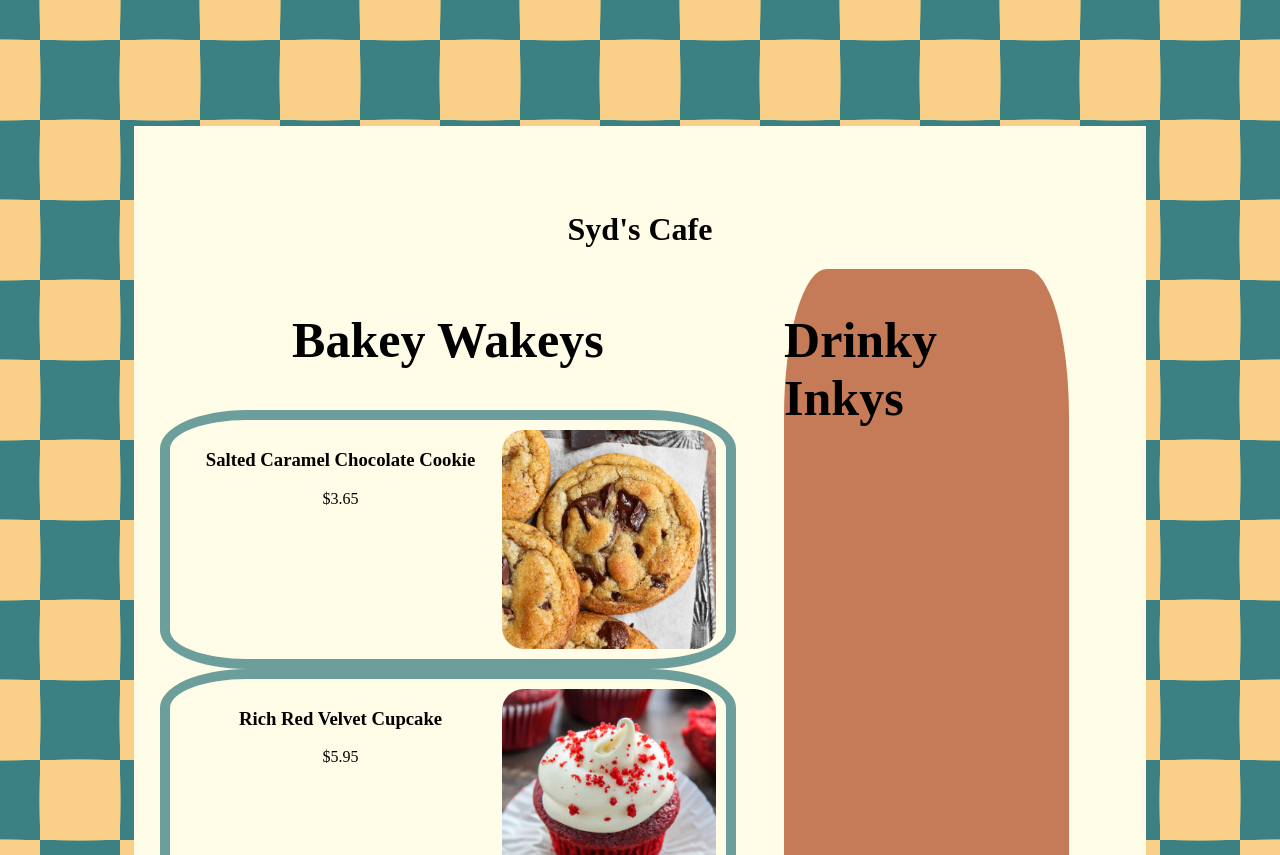
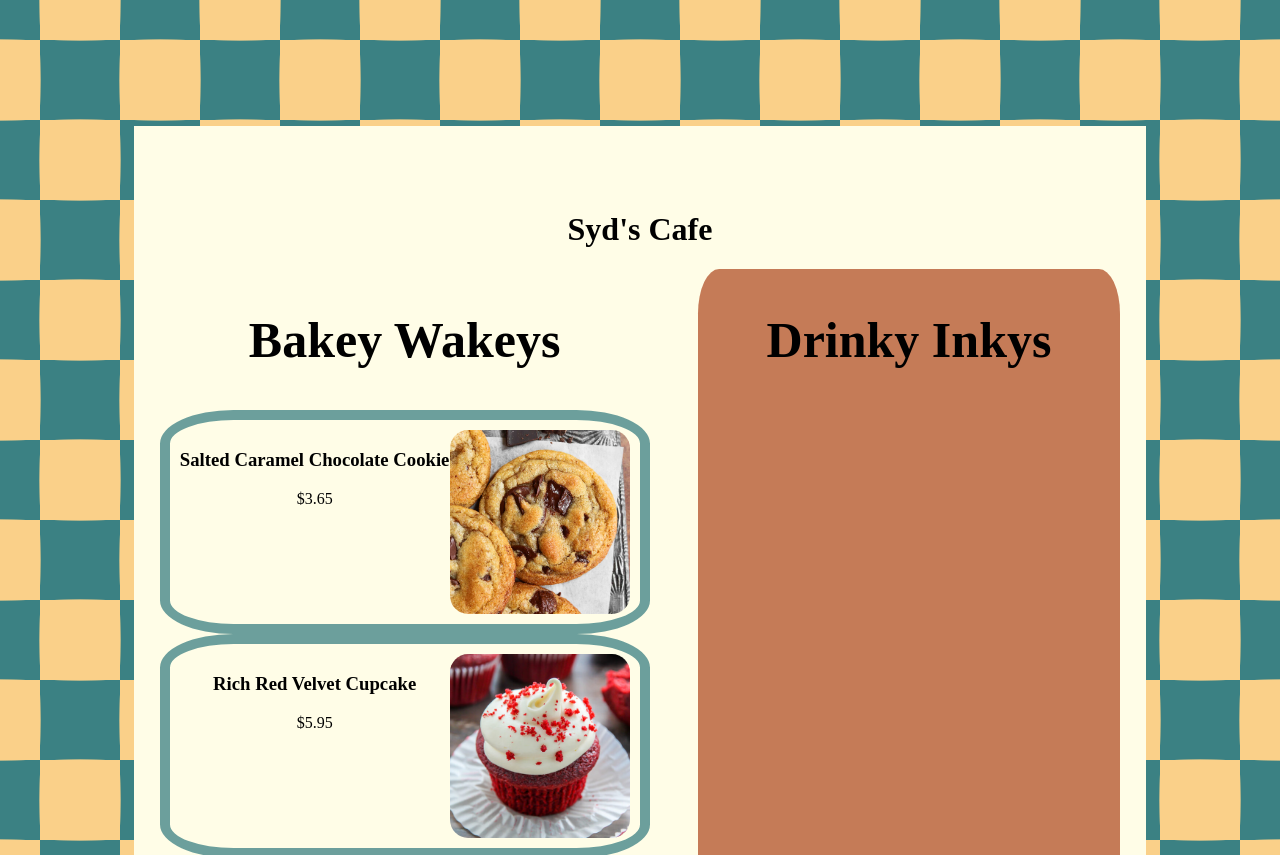
Before and after one commit to sydneyhopp/menu, a plain HTML site: page index.html in a window 1280 px wide. Shown: the top 855 px of the page. Drawn offline with Linux system fonts and the light colour scheme.

Commit message:
fixed right panel

```diff
--- a/index.html
+++ b/index.html
@@ -66,9 +66,7 @@
                     </div>
                 </div>
                 <div id="sidebox">
-                    <div id = "sidebar">
-                        <h2>Drinky Inkys</h2>
-                    </div>
+                    <h2>Drinky Inkys</h2>
                 </div>
             </div>
         </div>
--- a/style.css
+++ b/style.css
@@ -8,12 +8,15 @@ h1, h2 {
     padding-top: 5%;
     padding-left:2%;
     padding-right:2%;
+    padding-bottom: 5%;
 }
 
 #sidebox {
     background-color: #C57B57;
-    border-radius: 15%;
+    border-radius: 5%;
     justify-content: center;
+    padding-left: 5%;
+    padding-right: 5%;
 }
 
 .menu-item {
@@ -53,7 +56,7 @@ h1, h2 {
     #main {
         width: 60%;
     }
-    #sidebar {
+    #sidebox {
         width: 40%;
     }
 
```
